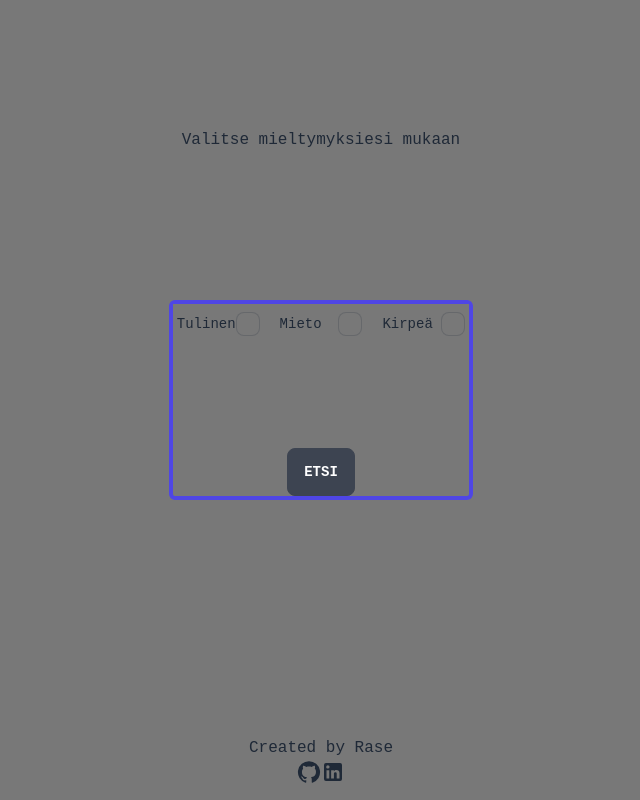
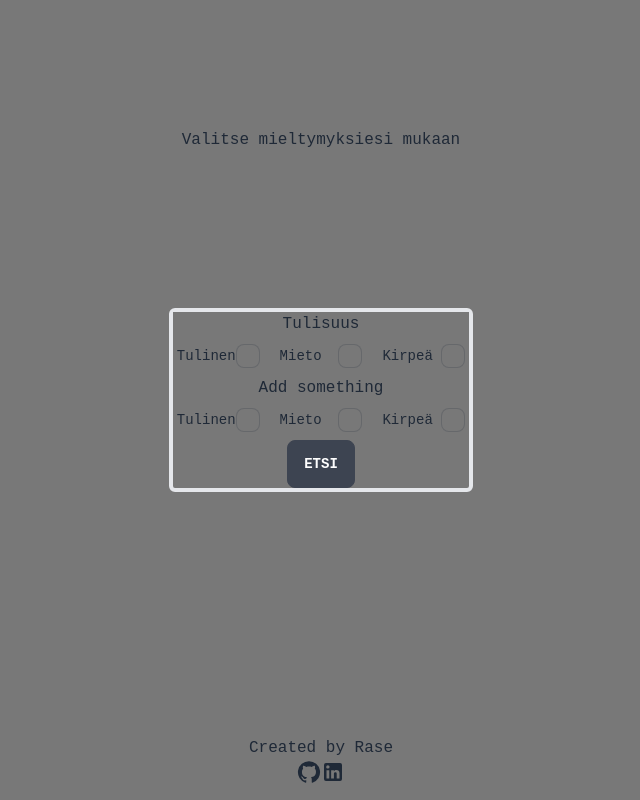
Before and after one commit to 52617365/varaapoyta, a Next.js app: page / in a window 1280 px wide. Shown: the whole page, without its empty margins (319-959 px from the left). Built offline with nearby package versions, Linux system fonts and the light colour scheme.

Commit message:
Refactored button and spicelevel into their own components.

```diff
--- /dev/null
+++ b/components/Button.tsx
@@ -0,0 +1,17 @@
+import React from "react";
+
+function Button() {
+    const [buttonLoading, setButtonLoading] = React.useState(false);
+
+    function setButton() {
+        setButtonLoading(true)
+    }
+
+    return (
+        <>
+            {buttonLoading ? <button className="btn loading">Ladataan...</button> :
+                <button onClick={setButton} type="submit" className="btn">Etsi</button>}
+        </>
+    )
+}
+export default Button;
--- a/components/Form.tsx
+++ b/components/Form.tsx
@@ -1,4 +1,6 @@
 import React from "react";
+import SpiceLevel from "./SpiceLevel"
+import Button from "../components/Button"
 
 function Form() {
     const [state, setState] = React.useState({
@@ -7,49 +9,25 @@ function Form() {
         kirpea: false,
     });
 
+    const {tulinen, mieto, kirpea} = state;
+
     const handleChange = (event: React.ChangeEvent<HTMLInputElement>) => {
         setState({
             ...state,
             [event.target.name]: event.target.checked,
         });
     };
-    const {tulinen, mieto, kirpea} = state;
-    const [buttonLoading, setButtonLoading] = React.useState(false);
-
-    function setButton() {
-        setButtonLoading(true)
-    }
 
     return (
         <div className={"flex flex-col justify-center items-center h-full inset-x-0 top-0"}>
-            <div className={"text-center border-4 rounded-md border-indigo-600 "}>
-                <div
-                    className="grid gap-3 grid-cols-3 grid-rows-3">
-                    <div className={"form-control"}>
-                        <label className="label cursor-pointer">
-                            <span className="label-text">Tulinen</span>
-                            <input type="checkbox" defaultChecked={tulinen} onChange={handleChange} name={"tulinen"}
-                                   className="checkbox"/>
-                        </label>
-                    </div>
-                    <div className={"form-control"}>
-                        <label className="label cursor-pointer">
-                            <span className="label-text">Mieto</span>
-                            <input type="checkbox" defaultChecked={mieto} onChange={handleChange} name={"mieto"}
-                                   className="checkbox"/>
-                        </label>
-                    </div>
-                    <div className={"form-control"}>
-                        <label className="label cursor-pointer">
-                            <span className="label-text">Kirpeä</span>
-                            <input type="checkbox" defaultChecked={kirpea} onChange={handleChange} name={"kirpea"}
-                                   className="checkbox"/>
-                        </label>
-                    </div>
-                </div>
+            <div className={"text-center border-4 rounded-md"}>
+                <p>Tulisuus</p>
+                <SpiceLevel tulinen={tulinen} mieto={mieto} kirpea={kirpea} handleChange={handleChange}/>
+                <p>Add something</p>
+                {/* TODO: Add other options here, E.g other user preferences. */}
+                <SpiceLevel tulinen={tulinen} mieto={mieto} kirpea={kirpea} handleChange={handleChange}/>
                 {/* TODO: Make button go back to false state when fetching is done.*/}
-                {buttonLoading ? <button className="btn loading">Ladataan...</button> :
-                    <button onClick={setButton} type="submit" className="btn">Etsi</button>}
+                <Button/>
             </div>
         </div>
     )
--- /dev/null
+++ b/components/SpiceLevel.tsx
@@ -0,0 +1,33 @@
+import React from "react";
+
+function Spicyness(props: any) {
+    const {tulinen, mieto, kirpea, handleChange} = props;
+    return (
+        <div
+            className="grid gap-3 grid-cols-3">
+            <div className={"form-control"}>
+                <label className="label cursor-pointer">
+                    <span className="label-text">Tulinen</span>
+                    <input type="checkbox" defaultChecked={tulinen} onChange={handleChange} name={"tulinen"}
+                           className="checkbox"/>
+                </label>
+            </div>
+            <div className={"form-control"}>
+                <label className="label cursor-pointer">
+                    <span className="label-text">Mieto</span>
+                    <input type="checkbox" defaultChecked={mieto} onChange={handleChange} name={"mieto"}
+                           className="checkbox"/>
+                </label>
+            </div>
+            <div className={"form-control"}>
+                <label className="label cursor-pointer">
+                    <span className="label-text">Kirpeä</span>
+                    <input type="checkbox" defaultChecked={kirpea} onChange={handleChange} name={"kirpea"}
+                           className="checkbox"/>
+                </label>
+            </div>
+        </div>
+    )
+}
+
+export default Spicyness;
```
